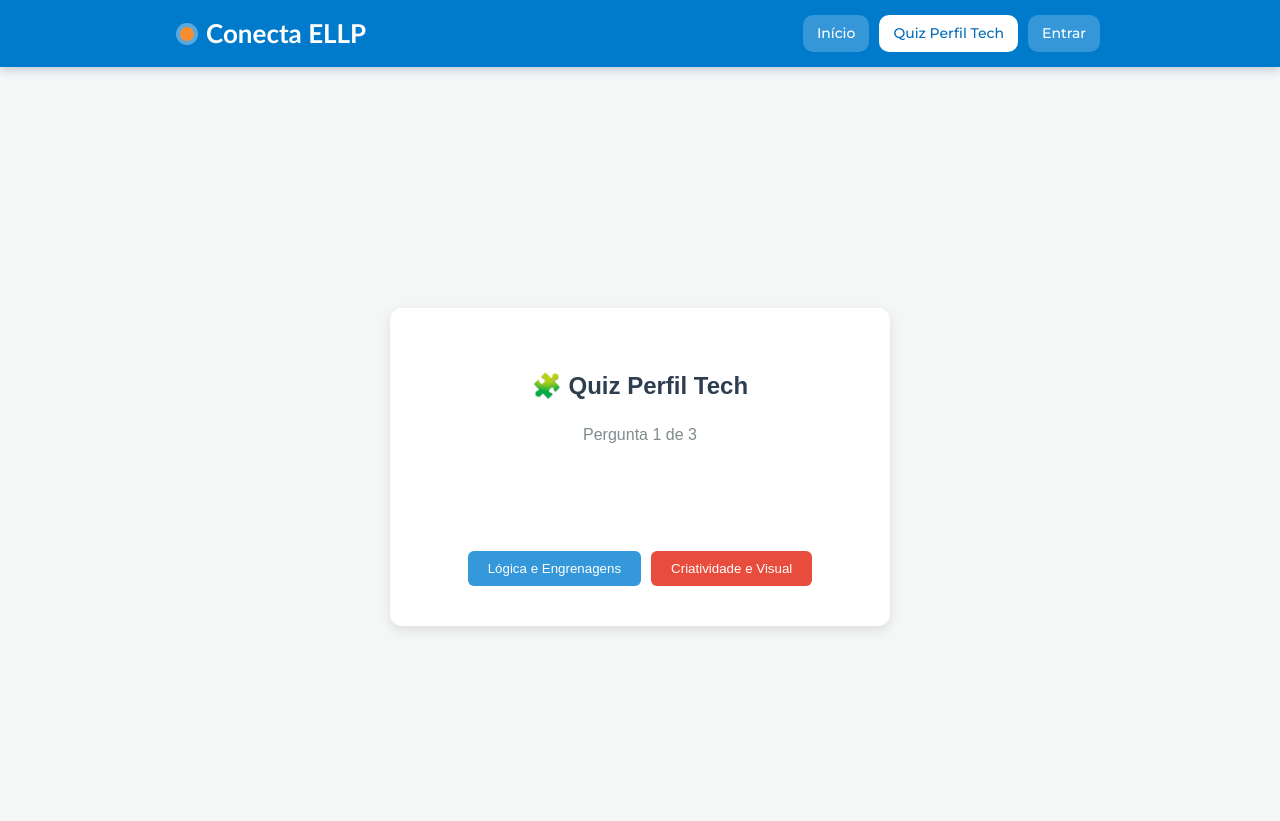
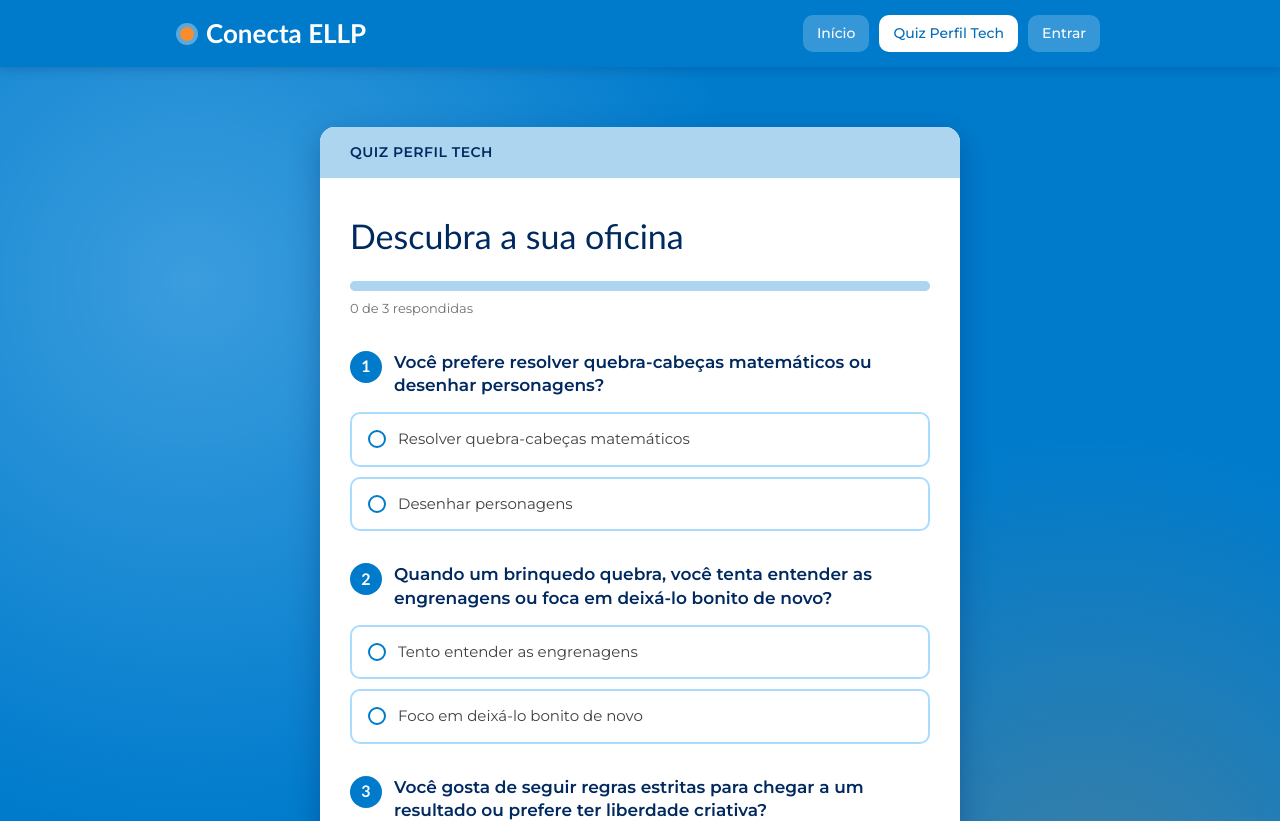
Before and after one commit to PaulinhoADS/conecta-ellp-utfpr, a React (Vite) app in the folder frontend/: page /quiz in a window 1280 px wide. Shown: the top 821 px of the page. Built offline with nearby package versions, Linux system fonts and the light colour scheme; a web font is replaced by a local one.

Commit message:
refactor: muda o estilo e coloca as perguntas em um array

```diff
--- /dev/null
+++ b/frontend/src/pages/Quiz.css
@@ -0,0 +1,245 @@
+/* src/pages/Quiz.css */
+
+.quiz-page {
+    display: flex;
+    align-items: flex-start;
+    justify-content: center;
+    min-height: 100%;
+    padding: 60px 5%;
+    background:
+        radial-gradient(circle at 15% 20%, rgba(170, 220, 255, 0.35), transparent 40%),
+        radial-gradient(circle at 85% 80%, rgba(246, 141, 46, 0.25), transparent 35%),
+        var(--azul-principal);
+}
+
+.quiz-card {
+    width: 100%;
+    max-width: 640px;
+    overflow: hidden;
+    color: var(--preto);
+    background-color: var(--branco);
+    border-radius: 15px;
+    box-shadow: 0 10px 30px rgba(0, 41, 96, 0.35);
+}
+
+.quiz-card__header {
+    padding: 15px 30px;
+    font-size: 14px;
+    font-weight: 600;
+    letter-spacing: 0.5px;
+    text-transform: uppercase;
+    color: var(--azul-escuro);
+    background-color: var(--azul-faixa);
+}
+
+.quiz-card__body {
+    padding: 32px 30px 36px;
+}
+
+.quiz-card__title {
+    margin: 0 0 20px;
+    font-family: var(--fonte-titulo);
+    font-weight: 400;
+    font-size: 34px;
+    color: var(--azul-escuro);
+}
+
+.quiz-progress {
+    display: flex;
+    flex-direction: column;
+    gap: 8px;
+    margin-bottom: 32px;
+}
+
+.quiz-progress__bar {
+    width: 100%;
+    height: 10px;
+    overflow: hidden;
+    border: none;
+    border-radius: 10px;
+    background-color: var(--azul-faixa);
+    appearance: none;
+}
+
+.quiz-progress__bar::-webkit-progress-bar {
+    background-color: var(--azul-faixa);
+    border-radius: 10px;
+}
+
+.quiz-progress__bar::-webkit-progress-value {
+    background-color: var(--laranja);
+    border-radius: 10px;
+    transition: width 0.4s;
+}
+
+.quiz-progress__bar::-moz-progress-bar {
+    background-color: var(--laranja);
+    border-radius: 10px;
+}
+
+.quiz-progress__text {
+    font-size: 13px;
+    color: var(--cinza);
+}
+
+.quiz-question {
+    min-width: 0;
+    margin: 0 0 32px;
+    padding: 0;
+    border: none;
+}
+
+.quiz-question__legend {
+    display: flex;
+    align-items: flex-start;
+    gap: 12px;
+    width: 100%;
+    margin-bottom: 14px;
+    padding: 0;
+    font-size: 17px;
+    font-weight: 600;
+    line-height: 1.4;
+    color: var(--azul-escuro);
+}
+
+.quiz-question__number {
+    display: inline-flex;
+    flex-shrink: 0;
+    align-items: center;
+    justify-content: center;
+    width: 32px;
+    height: 32px;
+    font-family: var(--fonte-titulo);
+    font-size: 16px;
+    color: var(--branco);
+    background-color: var(--azul-principal);
+    border-radius: 50%;
+}
+
+.quiz-question__options {
+    display: grid;
+    gap: 10px;
+}
+
+.quiz-option {
+    position: relative;
+    display: block;
+    cursor: pointer;
+}
+
+.quiz-option__input {
+    position: absolute;
+    width: 1px;
+    height: 1px;
+    margin: 0;
+    opacity: 0;
+}
+
+.quiz-option__label {
+    display: flex;
+    align-items: center;
+    gap: 12px;
+    padding: 14px 16px;
+    font-size: 15px;
+    background-color: var(--branco);
+    border: 2px solid var(--azul-claro);
+    border-radius: 10px;
+    transition: border-color 0.3s, background-color 0.3s;
+}
+
+.quiz-option__label::before {
+    content: '';
+    flex-shrink: 0;
+    width: 18px;
+    height: 18px;
+    border: 2px solid var(--azul-principal);
+    border-radius: 50%;
+    transition: background-color 0.3s, box-shadow 0.3s;
+}
+
+.quiz-option:hover .quiz-option__label {
+    background-color: #f3f9fe;
+}
+
+.quiz-option__input:checked + .quiz-option__label {
+    background-color: #eaf5fd;
+    border-color: var(--azul-principal);
+}
+
+.quiz-option__input:checked + .quiz-option__label::before {
+    background-color: var(--azul-principal);
+    box-shadow: inset 0 0 0 3px var(--branco);
+}
+
+.quiz-option__input:focus-visible + .quiz-option__label {
+    outline: 3px solid var(--laranja);
+    outline-offset: 3px;
+}
+
+.quiz-form__submit {
+    width: 100%;
+    font-size: 16px;
+}
+
+.quiz-form__submit:disabled {
+    opacity: 0.5;
+    cursor: not-allowed;
+    transform: none;
+}
+
+.quiz-form__submit:disabled:hover {
+    background-color: var(--azul-principal);
+    transform: none;
+}
+
+.quiz-result {
+    padding: 24px;
+    background-color: #eaf5fd;
+    border-left: 6px solid var(--laranja);
+    border-radius: 10px;
+}
+
+.quiz-result__title {
+    margin: 0;
+    font-family: var(--fonte-titulo);
+    font-weight: 400;
+    font-size: 26px;
+    color: var(--azul-escuro);
+}
+
+.quiz-result__text {
+    margin: 12px 0 24px;
+    font-size: 18px;
+    font-weight: 600;
+    color: var(--preto);
+}
+
+@media (prefers-reduced-motion: reduce) {
+    .quiz-progress__bar::-webkit-progress-value,
+    .quiz-option__label,
+    .quiz-option__label::before {
+        transition: none;
+    }
+}
+
+@media (max-width: 768px) {
+    .quiz-page {
+        padding: 40px 5%;
+    }
+
+    .quiz-card__header {
+        padding: 15px 20px;
+    }
+
+    .quiz-card__body {
+        padding: 28px 20px 30px;
+    }
+
+    .quiz-card__title {
+        font-size: 28px;
+    }
+
+    .quiz-question__legend {
+        font-size: 16px;
+    }
+}
--- a/frontend/src/pages/Quiz.jsx
+++ b/frontend/src/pages/Quiz.jsx
@@ -1,57 +1,136 @@
 // frontend/src/pages/Quiz.jsx
-import React, { useState } from 'react';
+import { useState } from 'react';
+import './Quiz.css';
+
+const perguntas = [
+  {
+    id: 'quebra-cabecas',
+    enunciado: 'Você prefere resolver quebra-cabeças matemáticos ou desenhar personagens?',
+    opcoes: [
+      { texto: 'Resolver quebra-cabeças matemáticos', valor: 1 },
+      { texto: 'Desenhar personagens', valor: 0 },
+    ],
+  },
+  {
+    id: 'brinquedo-quebrado',
+    enunciado:
+      'Quando um brinquedo quebra, você tenta entender as engrenagens ou foca em deixá-lo bonito de novo?',
+    opcoes: [
+      { texto: 'Tento entender as engrenagens', valor: 1 },
+      { texto: 'Foco em deixá-lo bonito de novo', valor: 0 },
+    ],
+  },
+  {
+    id: 'regras-ou-liberdade',
+    enunciado:
+      'Você gosta de seguir regras estritas para chegar a um resultado ou prefere ter liberdade criativa?',
+    opcoes: [
+      { texto: 'Seguir regras estritas para chegar a um resultado', valor: 1 },
+      { texto: 'Ter liberdade criativa', valor: 0 },
+    ],
+  },
+];
+
+const PONTOS_MINIMOS_LOGICA = 2;
+
+const resultados = {
+  logica: 'Oficina Recomendada: Lógica de Programação e Algoritmos (Python)',
+  visual: 'Oficina Recomendada: Criação de Jogos e Web (Scratch / HTML)',
+};
 
 const Quiz = () => {
-  const [pontosLogica, setPontosLogica] = useState(0);
-  const [etapa, setEtapa] = useState(1);
+  const [respostas, setRespostas] = useState({});
   const [resultado, setResultado] = useState('');
 
-  // Carlos implementou aqui o Algoritmo de Árvore de Decisão Simples
-  const responder = (valor) => {
-    const novaPontuacao = pontosLogica + valor;
-    setPontosLogica(novaPontuacao);
+  const totalRespondidas = Object.keys(respostas).length;
+  const todasRespondidas = totalRespondidas === perguntas.length;
 
-    if (etapa === 3) {
-      // Lógica Booleana: Se pontuação >= 2, Lógica Pura (Python/C). Senão, Visual (Web/Scratch)
-      if (novaPontuacao >= 2) {
-        setResultado('Oficina Recomendada: Lógica de Programação e Algoritmos (Python)');
-      } else {
-        setResultado('Oficina Recomendada: Criação de Jogos e Web (Scratch / HTML)');
-      }
-    } else {
-      setEtapa(etapa + 1);
+  const selecionarOpcao = (idPergunta, valor) => {
+    setRespostas((atual) => ({ ...atual, [idPergunta]: valor }));
+  };
+
+  const handleSubmit = (event) => {
+    event.preventDefault();
+
+    if (!todasRespondidas) {
+      return;
     }
+
+    const pontosLogica = Object.values(respostas).reduce((soma, valor) => soma + valor, 0);
+
+    setResultado(pontosLogica >= PONTOS_MINIMOS_LOGICA ? resultados.logica : resultados.visual);
+  };
+
+  const reiniciar = () => {
+    setRespostas({});
+    setResultado('');
   };
 
   return (
-    <div style={{ padding: '40px', fontFamily: 'sans-serif', backgroundColor: '#f4f7f6', minHeight: '100vh', display: 'flex', justifyContent: 'center', alignItems: 'center' }}>
-      <div style={{ backgroundColor: 'white', padding: '40px', borderRadius: '12px', boxShadow: '0 4px 12px rgba(0,0,0,0.1)', maxWidth: '500px', width: '100%', textAlign: 'center' }}>
-        <h2 style={{ color: '#2c3e50' }}>🧩 Quiz Perfil Tech</h2>
+    <section className="quiz-page">
+      <div className="quiz-card">
+        <div className="quiz-card__header">Quiz Perfil Tech</div>
 
-        {!resultado ? (
-          <>
-            <p style={{ color: '#7f8c8d', marginBottom: '30px' }}>Pergunta {etapa} de 3</p>
-            {etapa === 1 && <p style={{ fontSize: '18px' }}>Você prefere resolver quebra-cabeças matemáticos ou desenhar personagens?</p>}
-            {etapa === 2 && <p style={{ fontSize: '18px' }}>Quando um brinquedo quebra, você tenta entender as engrenagens ou foca em deixá-lo bonito de novo?</p>}
-            {etapa === 3 && <p style={{ fontSize: '18px' }}>Você gosta de seguir regras estritas para chegar a um resultado ou prefere ter liberdade criativa?</p>}
+        <div className="quiz-card__body">
+          {!resultado ? (
+            <form className="quiz-form" onSubmit={handleSubmit}>
+              <h1 className="quiz-card__title">Descubra a sua oficina</h1>
 
-            <div style={{ display: 'flex', gap: '10px', justifyContent: 'center', marginTop: '20px' }}>
-              <button onClick={() => responder(1)} style={{ padding: '10px 20px', backgroundColor: '#3498db', color: 'white', border: 'none', borderRadius: '6px', cursor: 'pointer' }}>
-                Lógica e Engrenagens
+              <div className="quiz-progress">
+                <progress
+                  className="quiz-progress__bar"
+                  value={totalRespondidas}
+                  max={perguntas.length}
+                ></progress>
+                <span className="quiz-progress__text">
+                  {totalRespondidas} de {perguntas.length} respondidas
+                </span>
+              </div>
+
+              {perguntas.map((pergunta, index) => (
+                <fieldset key={pergunta.id} className="quiz-question">
+                  <legend className="quiz-question__legend">
+                    <span className="quiz-question__number">{index + 1}</span>
+                    {pergunta.enunciado}
+                  </legend>
+
+                  <div className="quiz-question__options">
+                    {pergunta.opcoes.map((opcao) => (
+                      <label key={opcao.texto} className="quiz-option">
+                        <input
+                          className="quiz-option__input"
+                          type="radio"
+                          name={pergunta.id}
+                          checked={respostas[pergunta.id] === opcao.valor}
+                          onChange={() => selecionarOpcao(pergunta.id, opcao.valor)}
+                        />
+                        <span className="quiz-option__label">{opcao.texto}</span>
+                      </label>
+                    ))}
+                  </div>
+                </fieldset>
+              ))}
+
+              <button
+                type="submit"
+                className="btn-pill btn-pill--blue quiz-form__submit"
+                disabled={!todasRespondidas}
+              >
+                Ver resultado
               </button>
-              <button onClick={() => responder(0)} style={{ padding: '10px 20px', backgroundColor: '#e74c3c', color: 'white', border: 'none', borderRadius: '6px', cursor: 'pointer' }}>
-                Criatividade e Visual
+            </form>
+          ) : (
+            <div className="quiz-result">
+              <h2 className="quiz-result__title">Resultado do Quiz</h2>
+              <p className="quiz-result__text">{resultado}</p>
+              <button type="button" className="btn-pill btn-pill--orange" onClick={reiniciar}>
+                Refazer o quiz
               </button>
             </div>
-          </>
-        ) : (
-          <div style={{ marginTop: '20px', padding: '20px', backgroundColor: '#dff9fb', borderRadius: '8px', color: '#130f40' }}>
-            <h3>Resultado do Algoritmo:</h3>
-            <p style={{ fontWeight: 'bold', fontSize: '18px' }}>{resultado}</p>
-          </div>
-        )}
+          )}
+        </div>
       </div>
-    </div>
+    </section>
   );
 };
 
```
